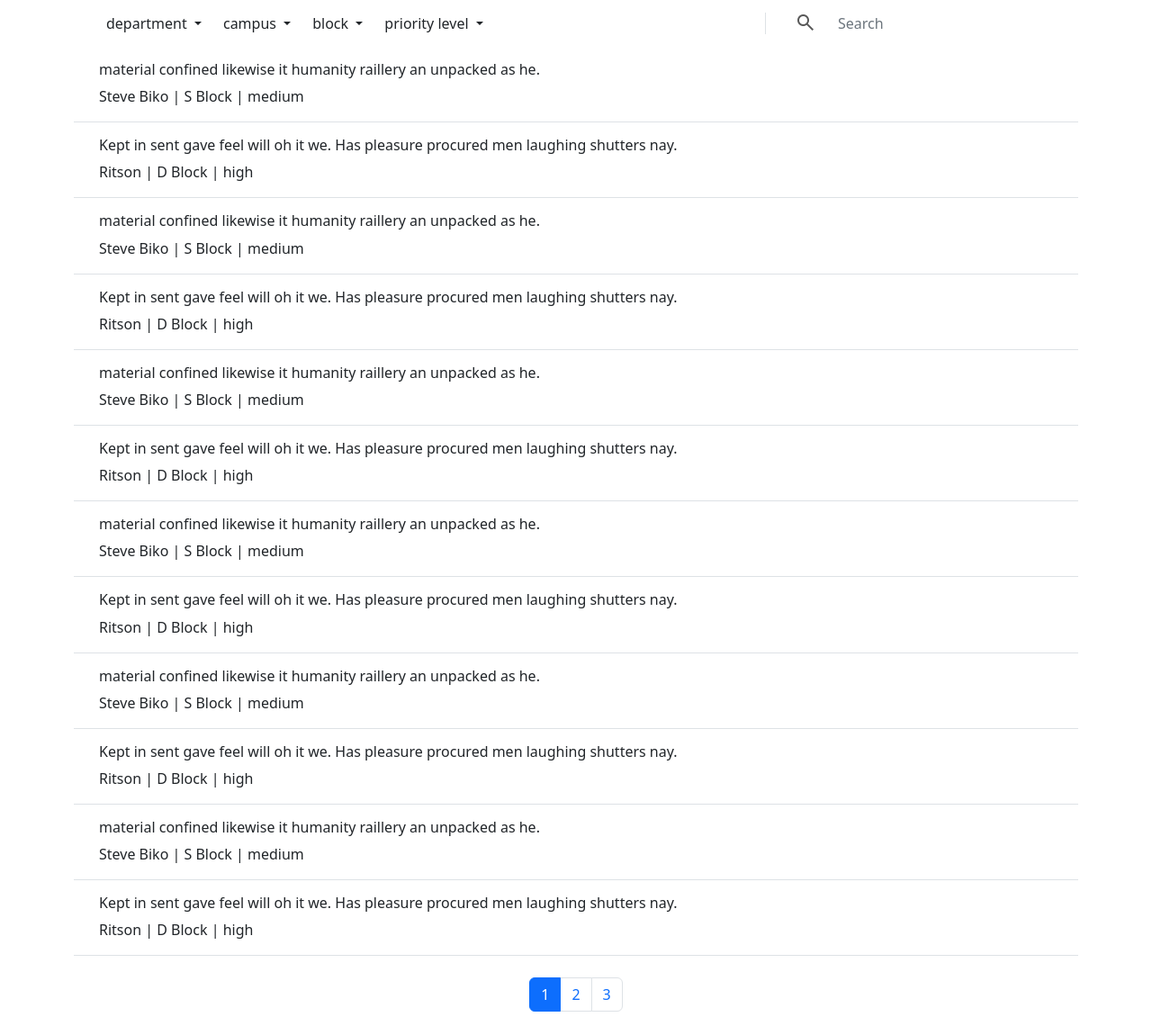
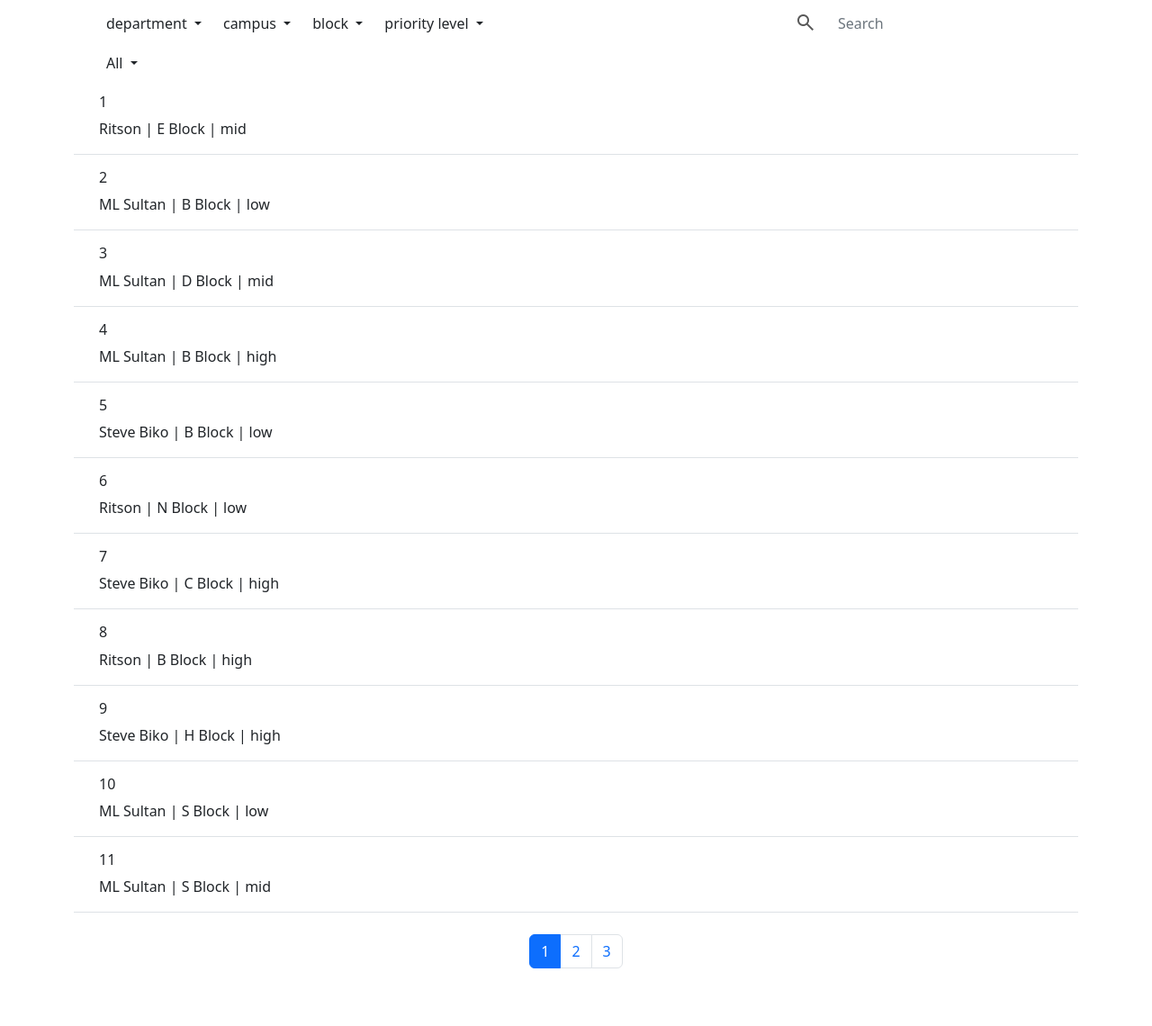
Before and after one commit to NcebaZA/Safety-and-maintanance, a Flask app: page /issues_table in a window 1280 px wide. Shown: the whole page at 90% size. After the commit the page ends 1076 px from the top, so only its background shows below. Run offline with Flask 2, Linux system fonts and the light colour scheme; some libraries are stand-ins or nearby versions.

Commit message:
Minor improvements to filters_bar.html

```diff
--- a/main.py
+++ b/main.py
@@ -2,6 +2,9 @@ from flask import Flask, render_template
 from flask_sqlalchemy import SQLAlchemy
 from models import *
 
+# testing by M Mngadi
+from random import randint
+# end testing
 
 app = Flask(__name__)
 
@@ -64,20 +67,12 @@ def show_issues_table():
 
 
 # dummy data to test that the table works, will be removed later - M Mngadi
-tdata_local = [
-    {"title":"material confined likewise it humanity raillery an unpacked as he.","nature_of_work":"Electical","campus":"Steve Biko","block":"S Block","priority":"medium", "link":"https://www.google.com"},
-    {"title":"Kept in sent gave feel will oh it we. Has pleasure procured men laughing shutters nay.","nature_of_work":"Plumbing","campus":"Ritson","block":"D Block","priority":"high", "link":"https://www.bing.com"},
-    {"title":"material confined likewise it humanity raillery an unpacked as he.","nature_of_work":"Electical","campus":"Steve Biko","block":"S Block","priority":"medium", "link":"https://www.google.com"},
-    {"title":"Kept in sent gave feel will oh it we. Has pleasure procured men laughing shutters nay.","nature_of_work":"Plumbing","campus":"Ritson","block":"D Block","priority":"high", "link":"https://www.bing.com"},
-    {"title":"material confined likewise it humanity raillery an unpacked as he.","nature_of_work":"Electical","campus":"Steve Biko","block":"S Block","priority":"medium", "link":"https://www.google.com"},
-    {"title":"Kept in sent gave feel will oh it we. Has pleasure procured men laughing shutters nay.","nature_of_work":"Plumbing","campus":"Ritson","block":"D Block","priority":"high", "link":"https://www.bing.com"},
-    {"title":"material confined likewise it humanity raillery an unpacked as he.","nature_of_work":"Electical","campus":"Steve Biko","block":"S Block","priority":"medium", "link":"https://www.google.com"},
-    {"title":"Kept in sent gave feel will oh it we. Has pleasure procured men laughing shutters nay.","nature_of_work":"Plumbing","campus":"Ritson","block":"D Block","priority":"high", "link":"https://www.bing.com"},
-    {"title":"material confined likewise it humanity raillery an unpacked as he.","nature_of_work":"Electical","campus":"Steve Biko","block":"S Block","priority":"medium", "link":"https://www.google.com"},
-    {"title":"Kept in sent gave feel will oh it we. Has pleasure procured men laughing shutters nay.","nature_of_work":"Plumbing","campus":"Ritson","block":"D Block","priority":"high", "link":"https://www.bing.com"},
-    {"title":"material confined likewise it humanity raillery an unpacked as he.","nature_of_work":"Electical","campus":"Steve Biko","block":"S Block","priority":"medium", "link":"https://www.google.com"},
-    {"title":"Kept in sent gave feel will oh it we. Has pleasure procured men laughing shutters nay.","nature_of_work":"Plumbing","campus":"Ritson","block":"D Block","priority":"high", "link":"https://www.bing.com"}
-    ];
+tdata_local = [];
+tcamp = ["Steve Biko", "Ritson", "ML Sultan"]
+tpriority = ["low", "mid", "high"]
+
+for i in range(1,12):
+    tdata_local.append({"title":str(i),"campus":tcamp[randint(0,2)] ,"block":chr(randint(65,90))+" Block","priority":tpriority[randint(0,2)]})
 
 #admin page route
 """You can add the admin page route here"""
--- a/templates/filters_bar.html
+++ b/templates/filters_bar.html
@@ -1,5 +1,5 @@
 <div class="navbar navbar-expand-lg">
-    <div class="container-fluid justify-content-center gap-3">
+    <div class="container-fluid justify-content-start gap-3">
         <button class="navbar-toggler" style="border : none;" type="button" data-bs-toggle="offcanvas"
             data-bs-target="#offcanvasNavbar" aria-controls="offcanvasNavbar">
             <div class="d-flex inline align-items-center">
@@ -20,7 +20,7 @@
                             data-bs-toggle="dropdown" aria-expanded="false">
                             department
                         </button>
-                        <ul class="dropdown-menu p-3" style="border : none">
+                        <ul class="dropdown-menu p-3 border" style="border-radius: 0px;">
                             <li>
                                 <div class="form-check form-check-inline">
                                     <input class="form-check-input" type="checkbox" name="inlineRadioOptions"
@@ -49,7 +49,7 @@
                             data-bs-toggle="dropdown" aria-expanded="false">
                             campus
                         </button>
-                        <ul class="dropdown-menu p-3" style="border : none">
+                        <ul class="dropdown-menu p-3 border" style="border-radius: 0px;">
                             <li>
                                 <div class="form-check form-check-inline">
                                     <input class="form-check-input" type="checkbox" name="inlineRadioOptions"
@@ -78,7 +78,7 @@
                             data-bs-toggle="dropdown" aria-expanded="false">
                             block
                         </button>
-                        <ul class="dropdown-menu p-3" style="border : none">
+                        <ul class="dropdown-menu p-3 border" style="border-radius: 0px;">
                             <li>
                                 <div class="form-check form-check-inline">
                                     <input class="form-check-input" type="checkbox" name="inlineRadioOptions"
@@ -107,7 +107,7 @@
                             data-bs-toggle="dropdown" aria-expanded="false">
                             priority level
                         </button>
-                        <ul class="dropdown-menu p-3" style="border : none">
+                        <ul class="dropdown-menu p-3 border" style="border-radius: 0px;">
                             <li>
                                 <div class="form-check form-check-inline">
                                     <input class="form-check-input" type="checkbox" name="inlineRadioOptions"
@@ -134,7 +134,6 @@
                 </ul>
             </div>
         </div>
-        <div class="border-start">&nbsp;</div>
         <div class="d-flex inline align-items-center">
             <button class="btn" disabled
                 style="height: 34px; padding: var(--bs-navbar-toggler-padding-y) var(--bs-navbar-toggler-padding-x);color : black; border : none;"
@@ -145,3 +144,12 @@
         </div>
     </div>
 </div>
+<div class="container-fluid">
+    <button class="btn dropdown-toggle fw-light" style="border: none; border-radius: 0px;" type="button"
+        data-bs-toggle="dropdown" aria-expanded="false">
+        All
+    </button>
+    <ul class="dropdown-menu p-3 border" style="border-radius: 0px;">
+        <li><a class="dropdown-item" href="#">Assigned to me</a></li>
+    </ul>
+</div>
```
